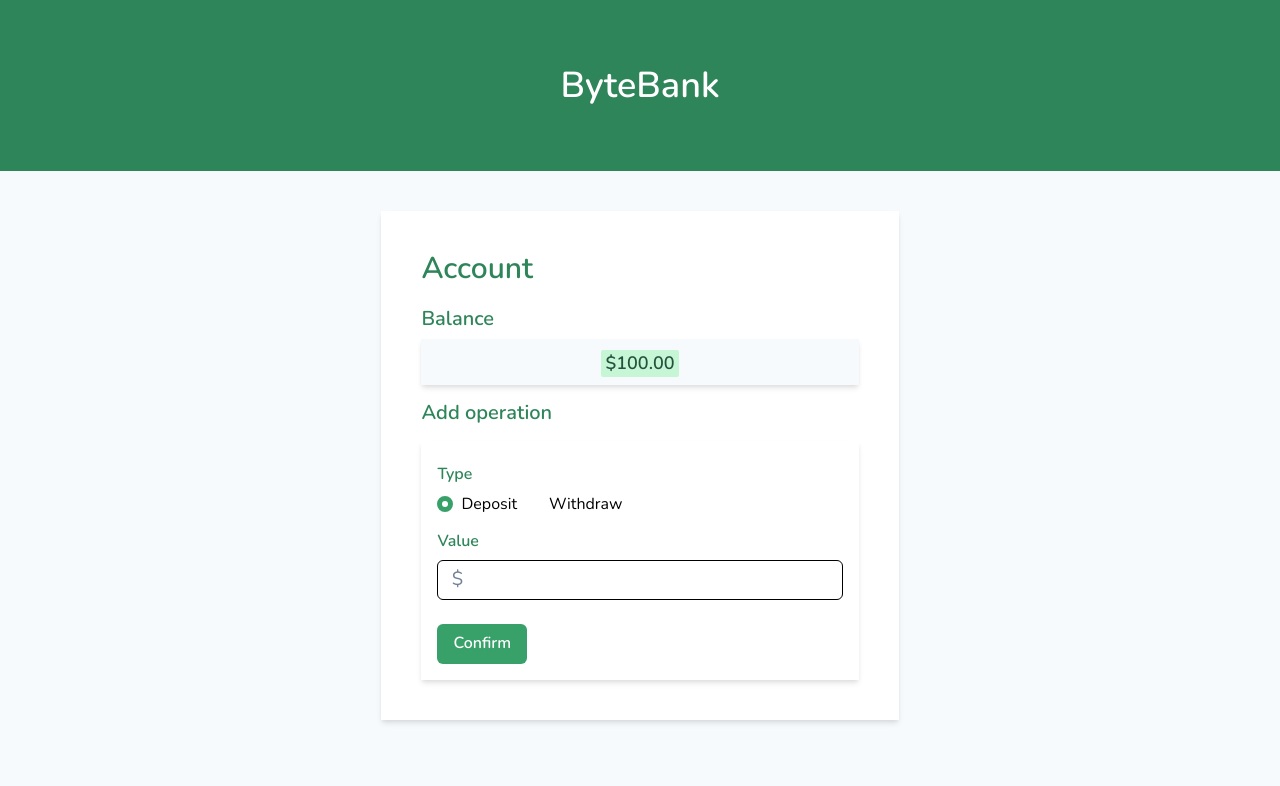
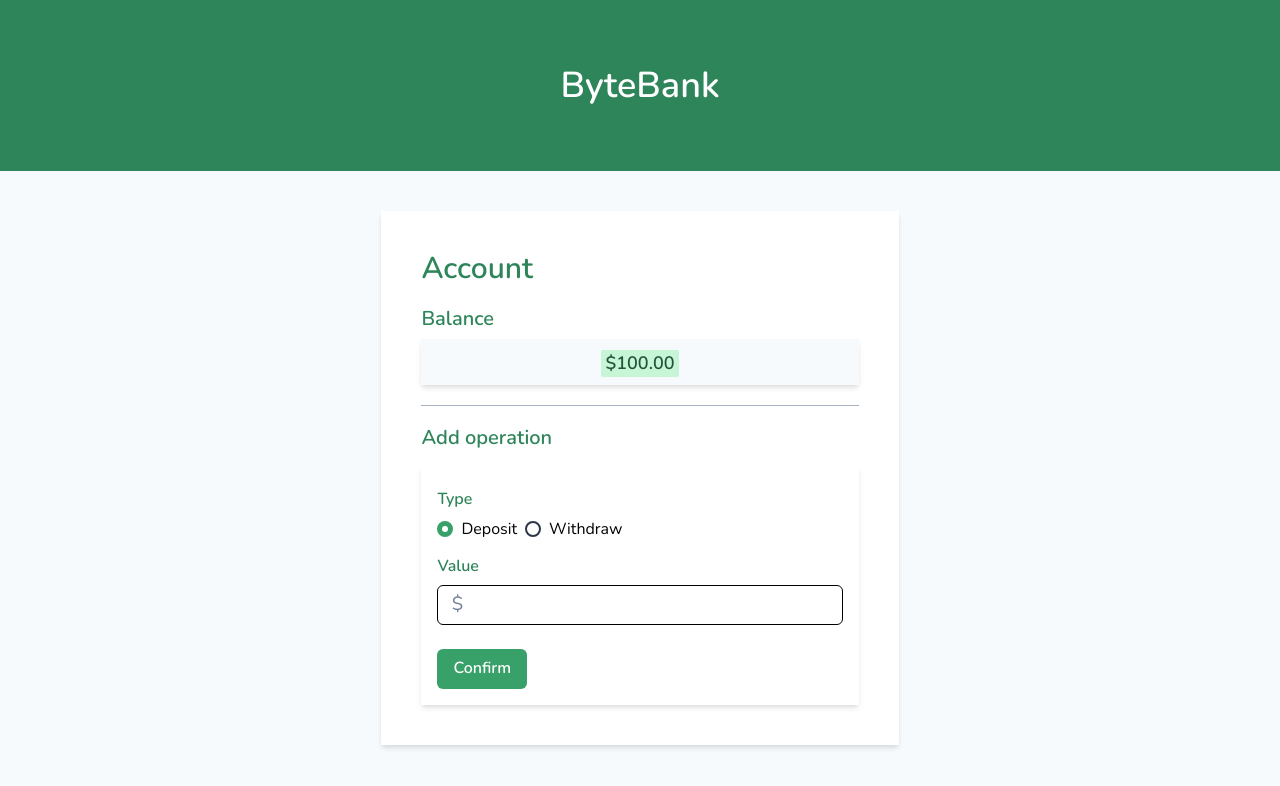
Before and after one commit to mspavanelli/UTM-register, a Next.js app: page / in a window 1280 px wide. Shown: the top 786 px of the page. Built offline with nearby package versions, Linux system fonts and the light colour scheme.

Commit message:
:children_crossing: feat: add divider and radio button border

```diff
--- a/src/components/Account.tsx
+++ b/src/components/Account.tsx
@@ -38,6 +38,8 @@ const Account = () => {
         </Text>
       </Flex>
 
+      <Divider my="5" color="gray.500" />
+
       <Heading as="h4" color="green.600" size="md" my="4">
         Add operation
       </Heading>
@@ -52,6 +54,7 @@ const Account = () => {
             <Stack direction="row">
               <Radio
                 name="type"
+                borderColor="gray.700"
                 colorScheme="green"
                 value={Operation.DEPOSIT.toString()}
               >
@@ -59,6 +62,7 @@ const Account = () => {
               </Radio>
               <Radio
                 name="type"
+                borderColor="gray.700"
                 colorScheme="green"
                 value={Operation.WITHDRAW.toString()}
               >
```
